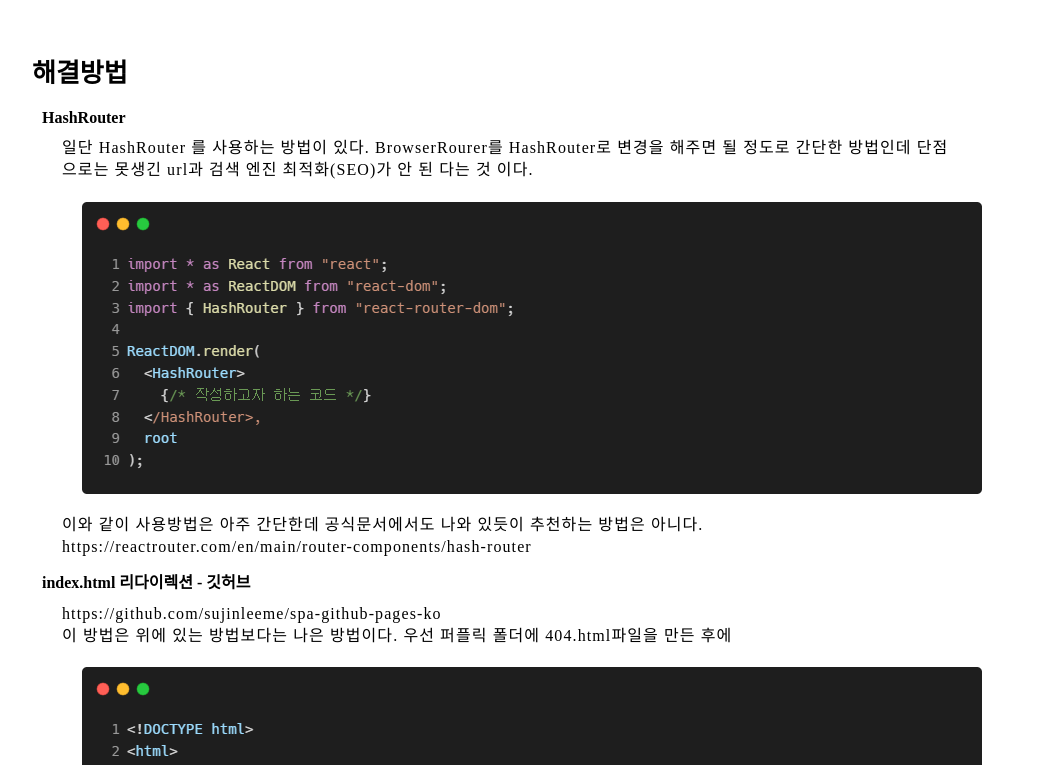
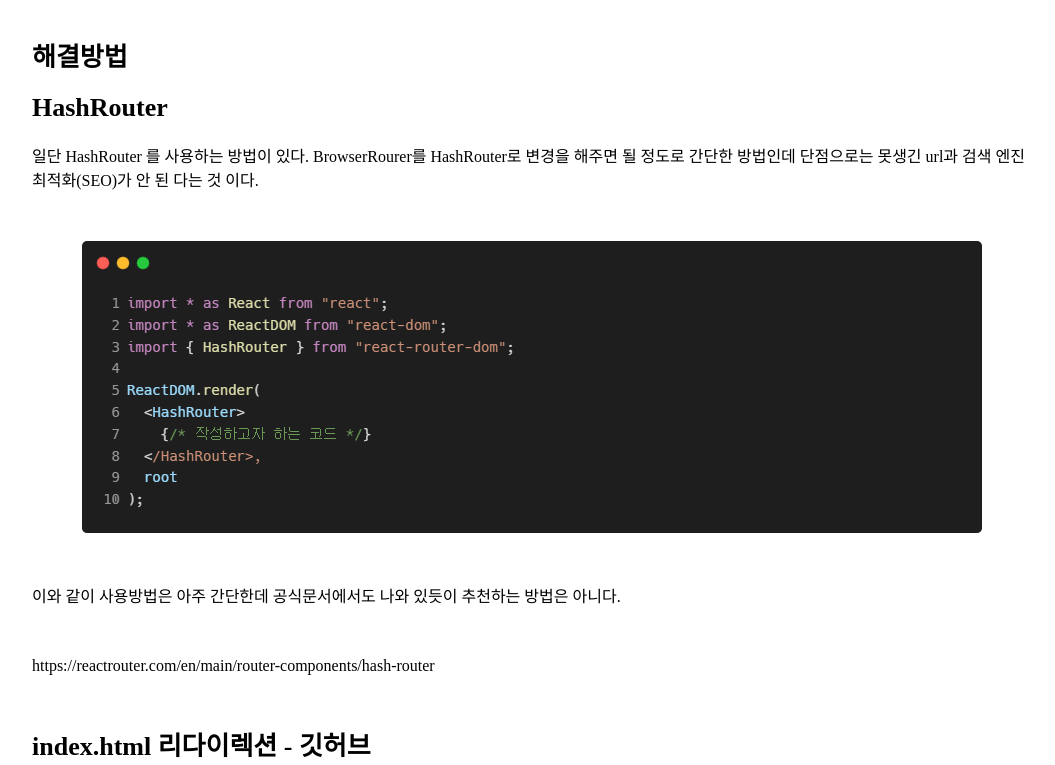
Before and after one commit to spde3289/spde3289.github.io, a React (Create React App) app: page /posts/Router_404 in a window 1280 px wide. Shown: the part 628-1393 px from the top of the page, without its empty margins (108-1163 px from the left). Built offline with nearby package versions, Linux system fonts and the light colour scheme.

Commit message:
feat: add Theme

```diff
--- a/src/pages/post/BJ1712.js
+++ b/src/pages/post/BJ1712.js
@@ -5,6 +5,7 @@ import GiscusApp from '../../components/GiscusApp';
 import Bj1712 from '../../imgs/BJ1712/BJ1712.png';
 
 const BJ1712 = () => {
+
     return(
         <>
             <PostContainer>
@@ -28,18 +29,16 @@ const BJ1712 = () => {
                             풀이
                         </SubTitle>
                         <PostText>
-                            간단하게 생각해서 마진은 판매가격에서 가변비용을 빼주게 되면 나온다. 이 마진을 고정비용으로 나눠주게 되면 손익분기점이 나오는데
-                            우리는 손익분기점을 넘기는 값을 구해야 하기 때문에 1을 더해주면 된다. 그리고 만약 손익분기점이 존재하지 않는다면 -1을 출력해준다
+                            간단하게 생각해서 마진은 판매가격에서 가변비용을 빼주게 되면 나온다. <br/>
+                            이 마진을 고정비용으로 나눠주게 되면 손익분기점이 나오는데 우리는 손익분기점을 넘기는 값을 구해야 하기 때문에 1을 더해주면 된다. <br/>
+                            그리고 만약 손익분기점이 존재하지 않는다면 -1을 출력해준다
                         </PostText>
                         <CodeImg>
                             <img alt="code1" src={Bj1712}/>
                         </CodeImg>
-
                     </div>
                     <Comment>
-
-                            <GiscusApp/>
-
+                        <GiscusApp />
                     </Comment>
                 </Main>
             </PostContainer>
@@ -48,33 +47,33 @@ const BJ1712 = () => {
 };
 
 const PostContainer = styled.div`
-    display: flex;
-    justify-content: center;
+    display: ${props => props.theme.display.flex};
+    justify-content: ${props => props.theme.display.content};
 `;
 const Main = styled.main`
-    width: 1000px;
+    width: ${props => props.theme.boxSize.main};
 `;
 
 const SubTitle = styled.h2`
-    font-size: 26px;
+    font-size: ${props => props.theme.fontSize.subTitle};
+    margin-bottom: ${props => props.theme.margin.titBtm};
 `;
 
 const PostText = styled.p`
-    width: 56em;
-    font-size: 16px;
-    margin: 50px 0;
+    font-size: ${props => props.theme.fontSize.nomal};
+    margin-bottom: ${props => props.theme.margin.textBtm};
 `;
 
 const CodeImg = styled.div`
-    display: flex;
-    justify-content: center;
-    margin-bottom: 30px;
+    display: ${props => props.theme.display.flex};
+    justify-content: ${props => props.theme.display.content};
+    margin-bottom:  ${props => props.theme.margin.textBtm};
 `;
 
 const Comment = styled.div`
-    display: flex;
-    justify-content: center;
-    align-items: center;
+    display: ${props => props.theme.display.flex};
+    justify-content: ${props => props.theme.display.content};
+    align-items: ${props => props.theme.display.content};
     width: 1000px;
 `;
 
--- a/src/pages/post/BJ2292.js
+++ b/src/pages/post/BJ2292.js
@@ -8,7 +8,7 @@ import Bj2292 from '../../imgs/BJ2292/BJ2292.png';
 const BJ2292 = () => {
     return(
         <>
-            <A>
+            <PostContainer>
                 <Main>
                     <PostHeader
                     title='백준 2292번 알고리즘 [node.js]'
@@ -40,48 +40,43 @@ const BJ2292 = () => {
 
                     </div>
                     <Comment>
-                        <B>
-                            <GiscusApp/>
-                        </B>
+                        <GiscusApp/>
                     </Comment>
                 </Main>
-            </A>
+            </PostContainer>
         </>
     );
 };
 
-const A = styled.div`
-    display: flex;
-    justify-content: center;
+const PostContainer = styled.div`
+    display: ${props => props.theme.display.flex};
+    justify-content: ${props => props.theme.display.content};
 `;
 const Main = styled.main`
-    width: 1000px;
+    width: ${props => props.theme.boxSize.main};
 `;
 
 const SubTitle = styled.h2`
-    font-size: 26px;
+    font-size: ${props => props.theme.fontSize.subTitle};
+    margin-bottom: ${props => props.theme.margin.titBtm};
 `;
 
 const PostText = styled.p`
-    width: 56em;
-    font-size: 16px;
-    margin: 50px 0;
+    font-size: ${props => props.theme.fontSize.nomal};
+    margin-bottom: ${props => props.theme.margin.textBtm};
 `;
 
 const CodeImg = styled.div`
-    display: flex;
-    justify-content: center;
-    margin-bottom: 30px;
+    display: ${props => props.theme.display.flex};
+    justify-content: ${props => props.theme.display.content};
+    margin-bottom:  ${props => props.theme.margin.textBtm};
 `;
 
 const Comment = styled.div`
-
-    display: flex;
-    justify-content: center;
-`;
-
-const B = styled.div`
-    width: 800px;
+    display: ${props => props.theme.display.flex};
+    justify-content: ${props => props.theme.display.content};
+    align-items: ${props => props.theme.display.content};
+    width: ${props => props.theme.boxSize.main};
 `;
 
 
--- a/src/pages/post/BJ4344.js
+++ b/src/pages/post/BJ4344.js
@@ -7,7 +7,7 @@ import Bj4344 from '../../imgs/BJ4344/BJ4344.png';
 const BJ4344 = () => {
     return(
         <>
-            <A>
+            <PostContainer>
                 <Main>
                     <PostHeader
                     title='백준 4344번 알고리즘 [node.js]'
@@ -39,47 +39,43 @@ const BJ4344 = () => {
 
                     </div>
                     <Comment>
-                        <B>
-                            <GiscusApp/>
-                        </B>
+                        <GiscusApp/>
                     </Comment>
                 </Main>
-            </A>
+            </PostContainer>
         </>
     );
 };
 
-const A = styled.div`
-    display: flex;
-    justify-content: center;
+const PostContainer = styled.div`
+    display: ${props => props.theme.display.flex};
+    justify-content: ${props => props.theme.display.content};
 `;
 const Main = styled.main`
-    width: 1000px;
+    width: ${props => props.theme.boxSize.main};
 `;
 
 const SubTitle = styled.h2`
-    font-size: 26px;
+    font-size: ${props => console.log(props.theme)};
+    margin-bottom: ${props => props.theme.margin.titBtm};
 `;
 
 const PostText = styled.p`
-    width: 56em;
-    font-size: 16px;
-    margin: 50px 0;
+    font-size: ${props => props.theme.fontSize.nomal};
+    margin-bottom: ${props => props.theme.margin.textBtm};
 `;
 
 const CodeImg = styled.div`
-    display: flex;
-    justify-content: center;
-    margin-bottom: 30px;
+    display: ${props => props.theme.display.flex};
+    justify-content: ${props => props.theme.display.content};
+    margin-bottom:  ${props => props.theme.margin.textBtm};
 `;
 
 const Comment = styled.div`
-    display: flex;
-    justify-content: center;
-`;
-
-const B = styled.div`
-    width: 800px;
+    display: ${props => props.theme.display.flex};
+    justify-content: ${props => props.theme.display.content};
+    align-items: ${props => props.theme.display.content};
+    width: ${props => props.theme.boxSize.main};
 `;
 
 
--- a/src/pages/post/Router404.js
+++ b/src/pages/post/Router404.js
@@ -9,7 +9,7 @@ import Script from '../../imgs/Router404/script.png';
 const Router404 = () => {
     return(
         <>
-            <A>
+            <PostContainer>
                 <Main>
                     <PostHeader
                     title="React-router 404 not found"
@@ -34,11 +34,9 @@ const Router404 = () => {
                         <SubTitle>
                             해결방법
                         </SubTitle>
-                        <ul>
-                            <li>
-                                <SubHeading>
+                            <SubTitle>
                                 HashRouter
-                                </SubHeading>
+                            </SubTitle>
                             <PostText>
                                 일단 HashRouter 를 사용하는 방법이 있다. BrowserRourer를 HashRouter로
                                 변경을 해주면 될 정도로 간단한 방법인데 단점으로는 못생긴 url과 검색
@@ -53,11 +51,9 @@ const Router404 = () => {
                             <PostText>
                                 <a href='https://reactrouter.com/en/main/router-components/hash-router'>https://reactrouter.com/en/main/router-components/hash-router</a>
                             </PostText>
-                            </li>
-                            <li>
-                                <SubHeading>
+                            <SubTitle>
                                 index.html 리다이렉션 - 깃허브
-                                </SubHeading>
+                            </SubTitle>
                             <PostText>
                                 <a href='https://github.com/sujinleeme/spa-github-pages-ko'>https://github.com/sujinleeme/spa-github-pages-ko</a>
                             </PostText>
@@ -73,8 +69,6 @@ const Router404 = () => {
                             <CodeImg>
                                 <img alt="code1" src={Script}/>
                             </CodeImg>
-                            </li>
-                        </ul>
                         <SubTitle>
                             마치며
                         </SubTitle>
@@ -90,58 +84,45 @@ const Router404 = () => {
                             이 문제의 가장 큰 성과는 문제를 해결함이 아니라 앞으로 내가 어떤 방법으로 문제를 해결해 나가면 될지를 배웠다고 생각이 든다.
                         </PostText>
                     <Comment>
-                        <B>
                         <GiscusApp/>
-                        </B>
                     </Comment>
                 </Main>
-            </A>
+            </PostContainer>
         </>
     );
 };
 
 
-const A = styled.main`
-    display: flex;
-    justify-content: center;
+const PostContainer = styled.div`
+    display: ${props => props.theme.display.flex};
+    justify-content: ${props => props.theme.display.content};
 `;
-const Main = styled.div`
-    width: 1000px;
+const Main = styled.main`
+    width: ${props => props.theme.boxSize.main};
 `;
 
 const SubTitle = styled.h2`
-    font-size: 26px;
-    margin: 50px 0 20px;
-`;
-
-const SubHeading =styled.h3`
-    margin: 10px;
+    font-size: ${props => props.theme.fontSize.subTitle};
+    margin-bottom: ${props => props.theme.margin.titBtm};
 `;
 
 const PostText = styled.p`
-    margin-left: 30px;
-    width: 56em;
-    font-size: 16px;
-    letter-spacing: 1.1px;
-    line-height: 1.4;
+    font-size: ${props => props.theme.fontSize.nomal};
+    margin-bottom: ${props => props.theme.margin.textBtm};
 `;
 
 const CodeImg = styled.div`
-    display: flex;
-    justify-content: center;
-    margin: 20px;
+    display: ${props => props.theme.display.flex};
+    justify-content: ${props => props.theme.display.content};
+    margin-bottom:  ${props => props.theme.margin.textBtm};
 `;
 
 const Comment = styled.div`
-    margin: 40px;
-    display: flex;
-    justify-content: center;
-`;
-
-const B = styled.div`
-    width: 800px;
+    display: ${props => props.theme.display.flex};
+    justify-content: ${props => props.theme.display.content};
+    align-items: ${props => props.theme.display.content};
+    width: ${props => props.theme.boxSize.main};
 `;
 
 
-
 export default Router404;
--- a/src/pages/post/UseEffectInfiniteLoop.js
+++ b/src/pages/post/UseEffectInfiniteLoop.js
@@ -8,7 +8,7 @@ import code_2 from '../../imgs/useEffect_render1/code_2.png';
 const UseEffectInfiniteLoop = () => {
 
     return(
-        <A>
+        <PostContainer>
             <Main>
                 <PostHeader
                 title='useEffect 무한루프'
@@ -42,8 +42,8 @@ const UseEffectInfiniteLoop = () => {
                         첫번째로는 종속성에 빈 배열을 제공하는 것이다. 빈 배열을 제공함으로써 종속성의 값이 변할 일이 없으니<br/>
                         단 한번만 마운트후 종료된다. <br/>
                     <br/>
-                        허나 위의 방법을 이용하면 처음 의도한 방법과 달리 state를 실행할때 마다 값이 변경되지 않는다. <br/>
-                        그러니 코드를 종속정에 의존하지 않도록 짜는 것 이다.
+                        허나 위의 방법을 이용하면 처음 의도한 방법과 달리 state를 실행할 때 마다 값이 변경되지 않는다. <br/>
+                        그러니 코드를 종속정에 의존하지 않도록 짜는것 이다.
                     </PostText>
                     <CodeImg>
                         <img alt='code2' src={code_2}/>
@@ -54,45 +54,42 @@ const UseEffectInfiniteLoop = () => {
                     </PostText>
                 </div>
                 <Comment>
-                    <B>
-                        <GiscusApp/>
-                    </B>
+                    <GiscusApp/>
                 </Comment>
             </Main>
-        </A>
+        </PostContainer>
     );
 };
 
-const A = styled.div`
-    display: flex;
-    justify-content: center;
+const PostContainer = styled.div`
+    display: ${props => props.theme.display.flex};
+    justify-content: ${props => props.theme.display.content};
 `;
 const Main = styled.main`
-    width: 1000px;
+    width: ${props => props.theme.boxSize.main};
 `;
 
+/* const SubTitle = styled.h2`
+    font-size: ${props => props.theme.fontSize.subTitle};
+    margin-bottom: ${props => props.theme.margin.titBtm};
+`; */
+
 const PostText = styled.p`
-    width: 56em;
-    font-size: 16px;
-    margin: 50px 0;
+    font-size: ${props => props.theme.fontSize.nomal};
+    margin-bottom: ${props => props.theme.margin.textBtm};
 `;
 
 const CodeImg = styled.div`
-    display: flex;
-    justify-content: center;
-    margin-bottom: 30px;
+    display: ${props => props.theme.display.flex};
+    justify-content: ${props => props.theme.display.content};
+    margin-bottom:  ${props => props.theme.margin.textBtm};
 `;
 
-
 const Comment = styled.div`
-
-    display: flex;
-    justify-content: center;
+    display: ${props => props.theme.display.flex};
+    justify-content: ${props => props.theme.display.content};
+    align-items: ${props => props.theme.display.content};
+    width: ${props => props.theme.boxSize.main};
 `;
 
-const B = styled.div`
-    width: 800px;
-`;
-
-
 export default UseEffectInfiniteLoop;
```
Also changed, not shown: src/App.js (+55 -0 lines). Lines whose indentation alone changed are shown as unchanged.
